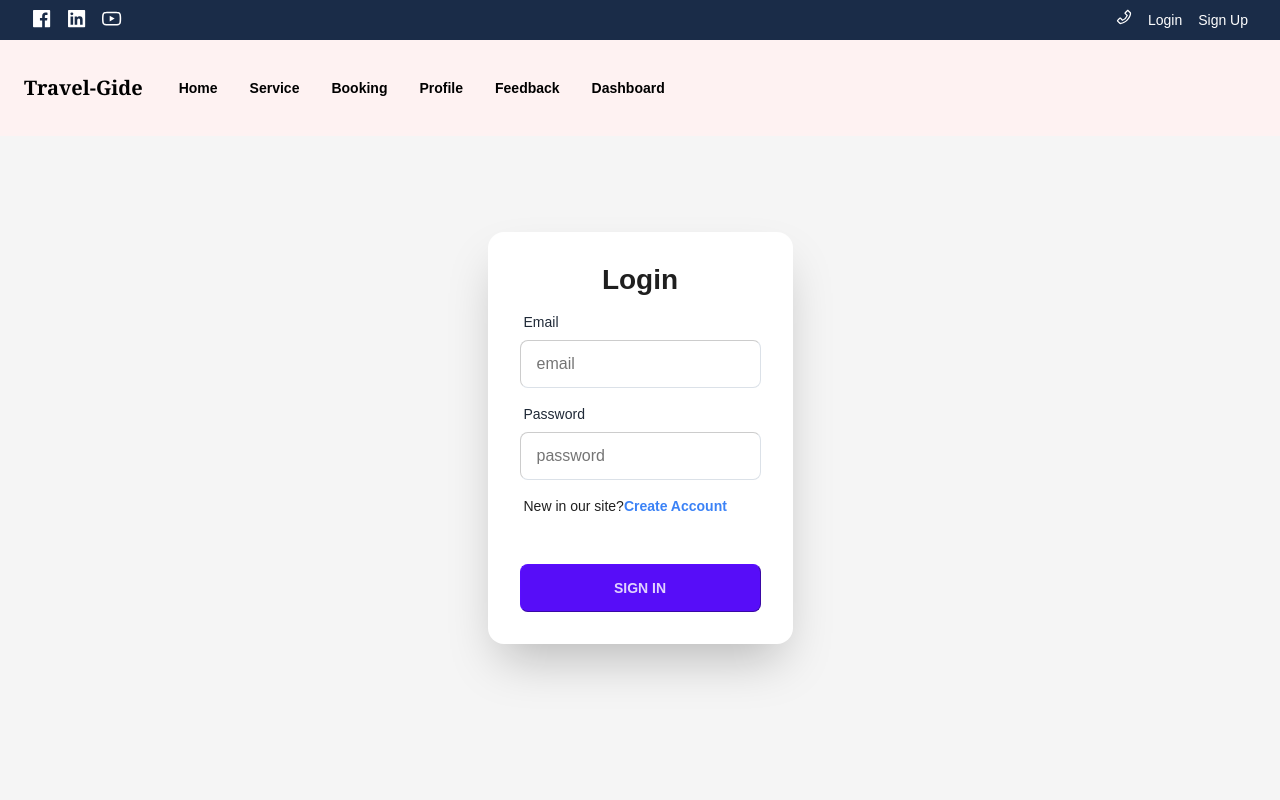
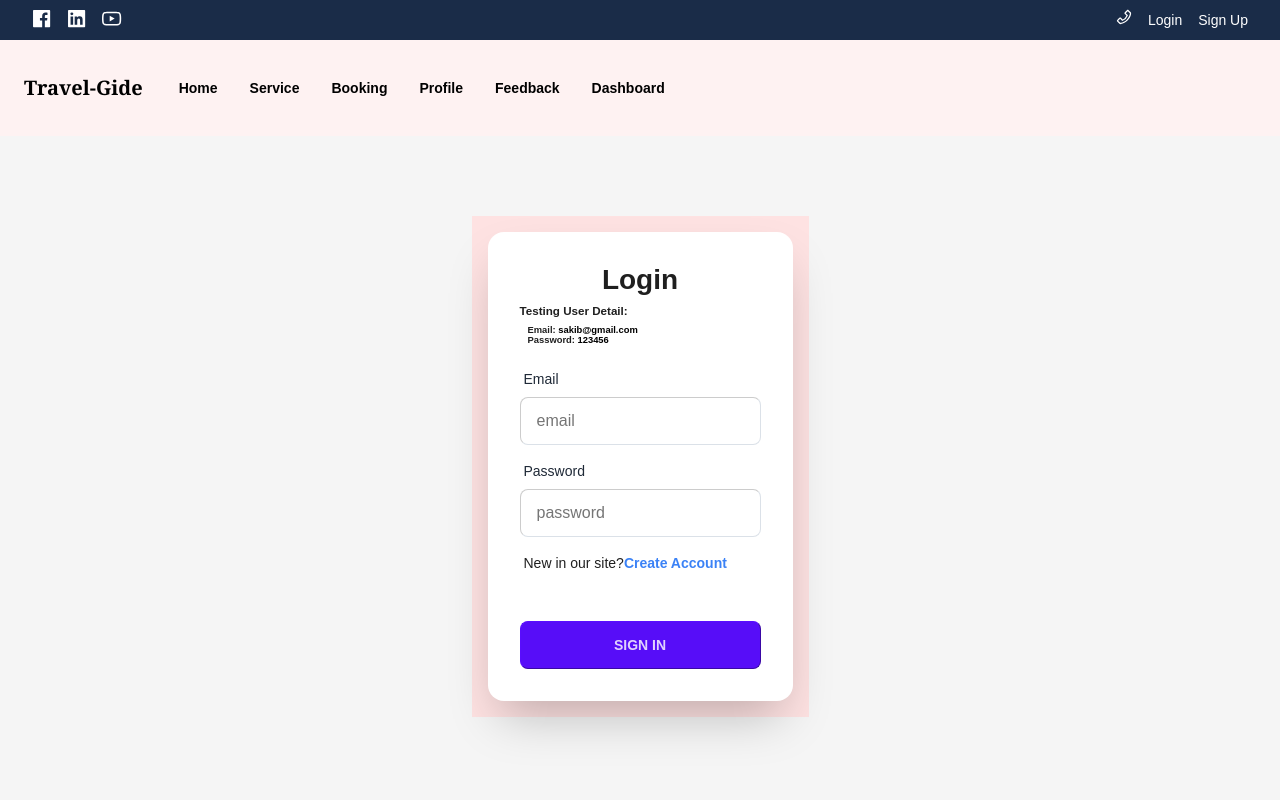
Before and after one commit to nazmu957/travel-gide, a Next.js app: page /LoginForm in a window 1280 px wide. Shown: the top 800 px of the page. Built offline with nearby package versions, Linux system fonts and the light colour scheme; no server answers.

Commit message:
demo user add on login

```diff
--- a/src/pages/LoginForm.js
+++ b/src/pages/LoginForm.js
@@ -31,14 +31,25 @@ const LoginForm = () => {
     }
   };
   return (
-    <div className="hero ">
+    <div className="hero">
       <Head>
         <title>Login</title>
       </Head>
-      <div className="hero-content flex-col my-[5rem]">
-        <div className="card flex-shrink-0 w-full max-w-sm shadow-2xl bg-base-100">
+      <div className="hero-content bg-red-100 flex-col my-[5rem]">
+        <div className="card flex-shrink-0 w-full max-w-sm shadow-2xl bg-white">
           <form onSubmit={handleLogin} className="card-body">
             <h1 className="text-center font-bold">Login</h1>
+            <div className="">
+              <h5>Testing User Detail:</h5>
+              <div className="p-2">
+                <h6>
+                  Email: <span className="text-black">sakib@gmail.com</span>
+                </h6>
+                <h6>
+                  Password: <span className="text-black">123456</span>
+                </h6>
+              </div>
+            </div>
             <div className="form-control">
               <label className="label">
                 <span className="label-text">Email</span>
```
